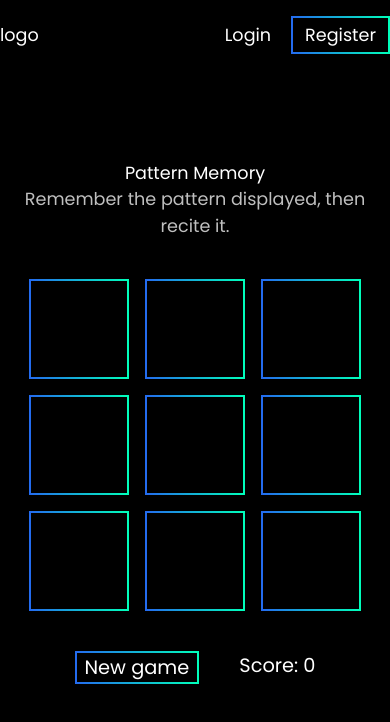
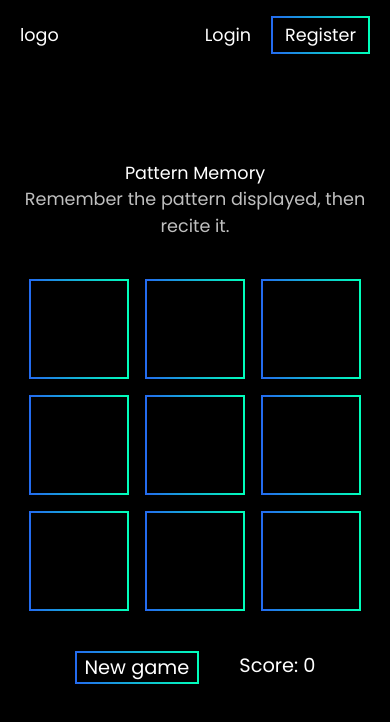
Before and after one commit to DylanHearn1/Benchmark, a React (Vite) app: page /pattern-memory in a window 390 px wide. Shown: the top 722 px of the page. Built offline with nearby package versions, Linux system fonts and the light colour scheme; no server answers.

Commit message:
style: improve gamePage responsiveness

```diff
--- a/src/components/Navbar.tsx
+++ b/src/components/Navbar.tsx
@@ -14,7 +14,7 @@ const Navbar = () => {
   return (
     <>
       <nav className="fixed text-white text-p z-50 w-screen left-0 py-4 bg-black">
-        <div className="w-1280px mx-auto">
+        <div className="w-1280px mx-auto px-5">
           <ul className="flex items-center justify-between">
             <div onClick={() => navigate('/')} className="cursor-pointer">
               logo
--- a/src/components/SingleGame.tsx
+++ b/src/components/SingleGame.tsx
@@ -1,4 +1,5 @@
 import { ReactElement, useEffect, useState } from 'react';
+import React from 'react';
 import Navbar from './Navbar';
 import TopThreeScore from './TopThreeScore';
 
@@ -48,7 +49,7 @@ const SingleGame = ({
       <header>
         <Navbar />
       </header>
-      <main className="text-p bg-black text-white">
+      <main className="text-p bg-black text-white px-6">
         <div className="w-1280px mx-auto">
           <div className="h-dvh  flex justify-center items-center">
             <div className="space-y-10">
@@ -59,12 +60,12 @@ const SingleGame = ({
               {game}
             </div>
           </div>
-          <div className="grid grid-cols-3 gap-10">
+          <div className="grid grid-cols-1 md:grid-cols-3 gap-10">
             {globalHighScores
               .slice()
               .sort((a, b) => (b[gameName] as number) - (a[gameName] as number))
               .map((user, index) => (
-                <>
+                <React.Fragment key={index}>
                   {index <= 2 && (
                     <TopThreeScore
                       name={user.name}
@@ -73,7 +74,7 @@ const SingleGame = ({
                     />
                   )}
                   {index > 2 && (
-                    <div className="col-span-3">
+                    <div className="col-span-1 md:col-span-3">
                       <div className="text-white border-gradient text-center items-center py-3 px-10">
                         <div className="flex justify-between opacity-80">
                           <p>#{index + 1}</p>
@@ -83,7 +84,7 @@ const SingleGame = ({
                       </div>
                     </div>
                   )}
-                </>
+                </React.Fragment>
               ))}
           </div>
         </div>
--- a/src/components/TopThreeScore.tsx
+++ b/src/components/TopThreeScore.tsx
@@ -6,9 +6,9 @@ interface TopThreeScoreProps {
 
 const TopThreeScore = ({ name, score, position }: TopThreeScoreProps) => {
   return (
-    <div className="text-white text-center justify-center border-gradient py-10 px-10">
+    <div className="text-white text-center justify-center border-gradient px-5 py-10 md:px-10 md:py-20">
       <p className="pb-20 text-2xl font-bold">#{position}</p>
-      <div className="flex justify-between">
+      <div className="flex justify-between flex-wrap">
         <p>{name}</p>
         <h1>SCORE: {score}</h1>
       </div>
```
